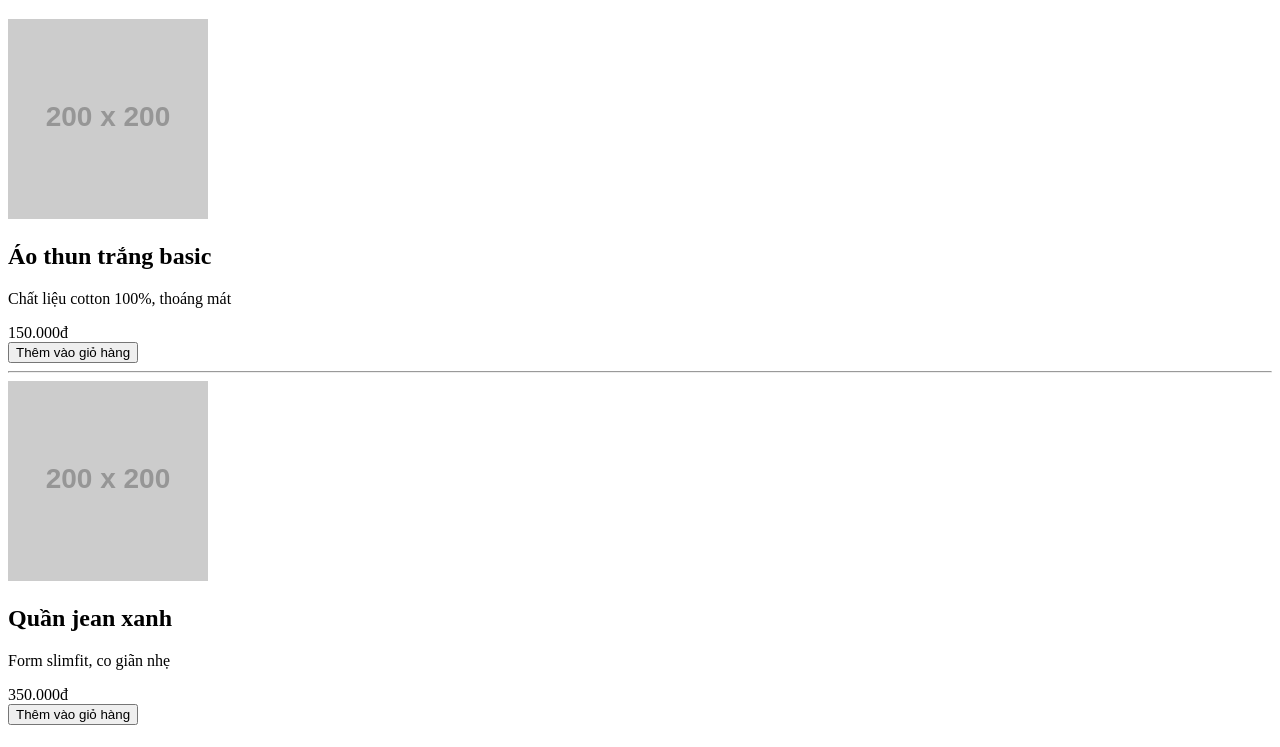
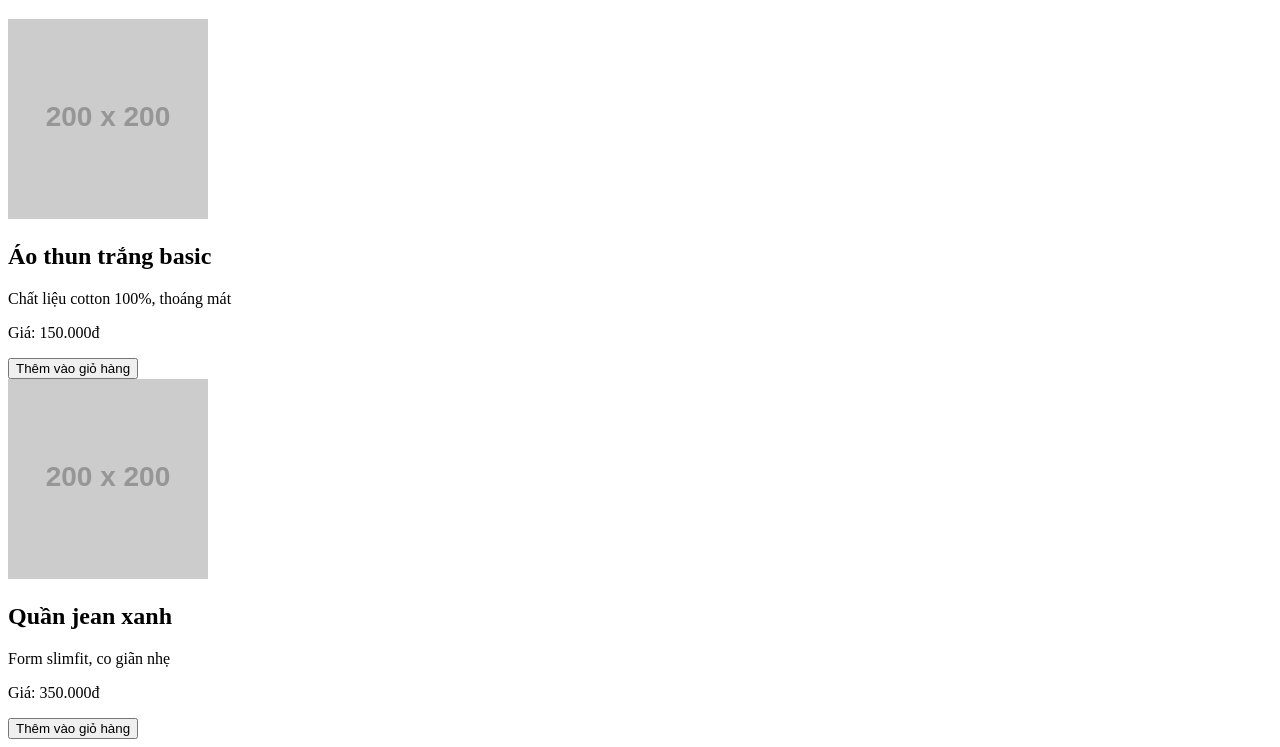
Before and after one commit to mugglezero404/web_tmdt, a plain HTML site: page index.html in a window 1280 px wide. Shown: the part 61-808 px from the top of the page. Drawn offline with Linux system fonts and the light colour scheme; placeholder pictures from the web are drawn by us.

Commit message:
Tạo sản phẩm trong index.html

```diff
--- a/index.html
+++ b/index.html
@@ -3,28 +3,25 @@
   <head>
     <meta charset="UTF-8" />
     <title>Shop của tôi</title>
+    <link rel="stylesheet" href="style.css" />
   </head>
   <body>
-    <h1>Shop Thời Trang ABC</h1>
+    <h1 class="shop-title">Shop Thời Trang ABC</h1>
 
-    <div>
+    <div class="product">
       <img src="https://via.placeholder.com/200" alt="Áo thun trắng" />
       <h2>Áo thun trắng basic</h2>
       <p>Chất liệu cotton 100%, thoáng mát</p>
-      <span>150.000đ</span>
-      <br />
-      <button>Thêm vào giỏ hàng</button>
+      <p>Giá: <span class="price">150.000đ</span></p>
+      <button class="btn-cart">Thêm vào giỏ hàng</button>
     </div>
 
-    <hr />
-
-    <div>
+    <div class="product">
       <img src="https://via.placeholder.com/200" alt="Quần jean xanh" />
       <h2>Quần jean xanh</h2>
       <p>Form slimfit, co giãn nhẹ</p>
-      <span>350.000đ</span>
-      <br />
-      <button>Thêm vào giỏ hàng</button>
+      <p>Giá: <span class="price">350.000đ</span></p>
+      <button class="btn-cart">Thêm vào giỏ hàng</button>
     </div>
   </body>
 </html>
```
